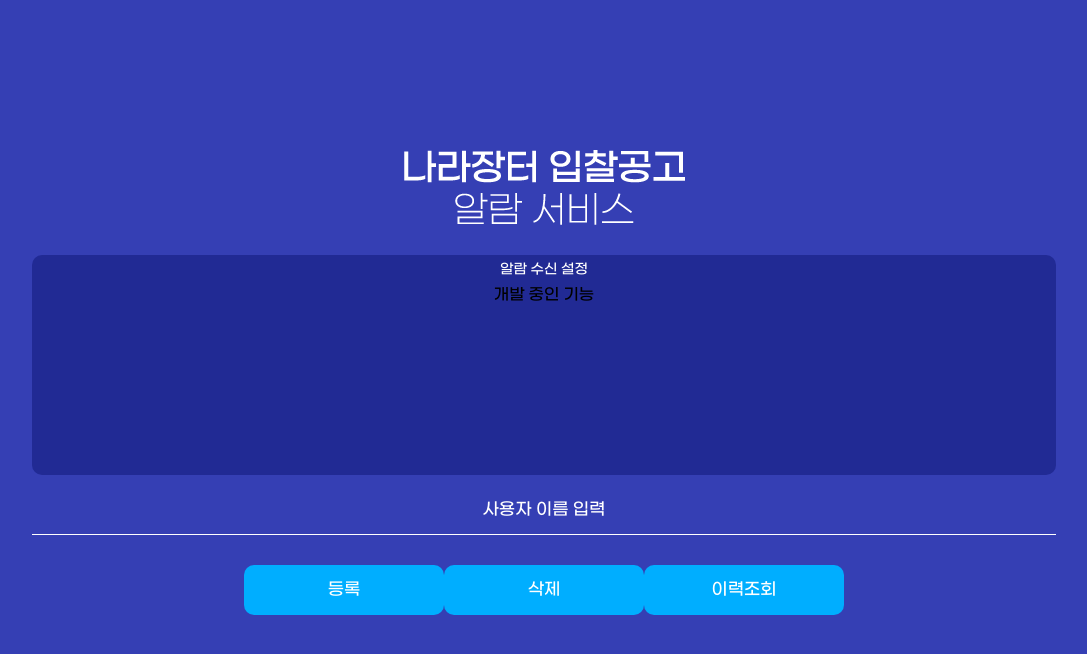
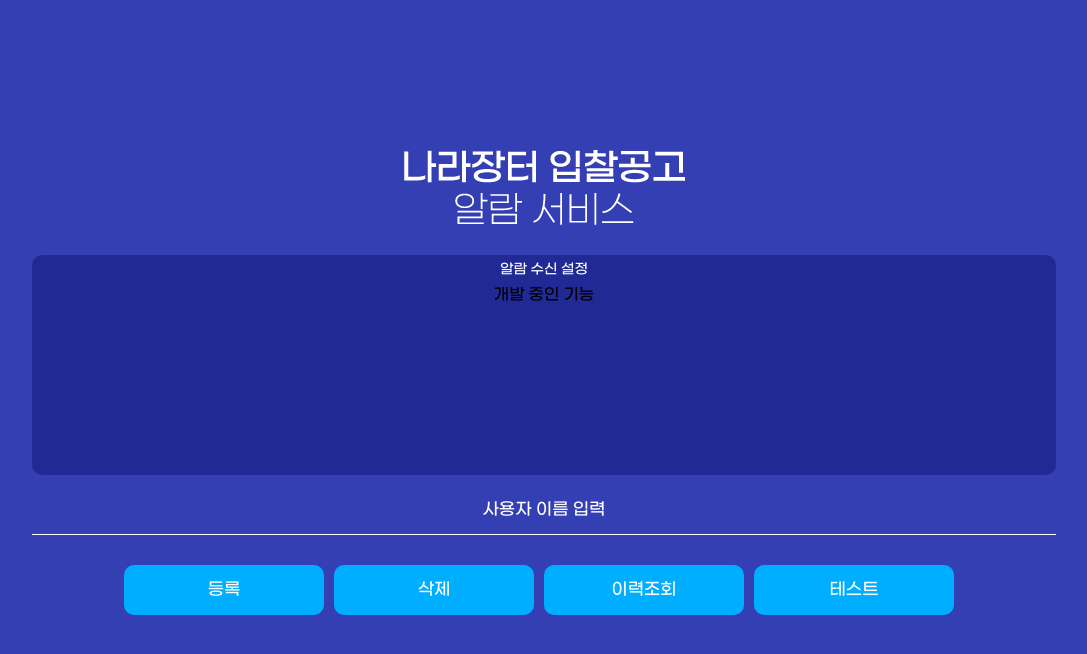
Before and after one commit to durudumba/pps-fcm-client, a React (Create React App) app: page / in a window 1280 px wide. Shown: the top 654 px of the page, without its empty margins (96-1183 px from the left). Built offline with nearby package versions, Linux system fonts and the light colour scheme; no server answers.

Commit message:
테스트 버튼 추가

```diff
--- a/src/pages/AlarmRegist.tsx
+++ b/src/pages/AlarmRegist.tsx
@@ -112,9 +112,18 @@
                     {/*</dd>*/}
                 </dl>
                 <input type="text" placeholder="사용자 이름 입력" className="name" id="userName" value={userName} onChange={onChagneUserName}/>
-                <button className="ok" onClick={onClickRegistry}>등록</button>
-                <button className="ok" onClick={deleteRegistry}>삭제</button>
-                <button className="ok" onClick={onClickHistory}>이력조회</button>
+                <button className="mainbtn" onClick={onClickRegistry}>등록</button>
+                <button className="mainbtn" onClick={deleteRegistry}>삭제</button>
+                <button className="mainbtn" onClick={onClickHistory}>이력조회</button>
+                <button className="mainbtn" onClick={() => {
+                    const param = { fcmToken: token};
+
+                    AxiosCall("POST", `${REACT_APP_NOTIFICATION_TOKEN_DOMAIN}/api/notification/sendTestPush`, param, (data) => {
+
+                    }, (err: any) => {
+                        errorHandler(err);
+                    })
+                }}>테스트</button>
             </div>
 
         </div>
--- a/src/style/style.css
+++ b/src/style/style.css
@@ -38,7 +38,7 @@
 .alarmbox dd label{display: block; width: 100%; height: 26px; margin-bottom: 3px}
 .name{background: none; width: 100%; height: 50px; text-align: center; font-size: 17px; border: none; border-bottom: 1px solid #fff; color: #fff; margin-top: 10px;}
 input.name::placeholder{color: #fff}
-.ok{width: 200px; height: 50px; border-radius: 10px; background: #00aeff; color: #fff; font-size: 17px; margin-top:30px;}
+.mainbtn{width: 200px; height: 50px; border-radius: 10px; background: #00aeff; color: #fff; font-size: 17px; margin-top:30px; margin-right: 10px;}
 
 article h2{color: #fff; font-size: 17px; font-weight: normal; width: 100%; text-align: center; height: 50px; line-height: 50px;}
 .listbox{position: absolute; top: 50px; bottom: 5px; left: 5px; right: 5px; background: #fff; border-radius: 10px; overflow: hidden;}
```
